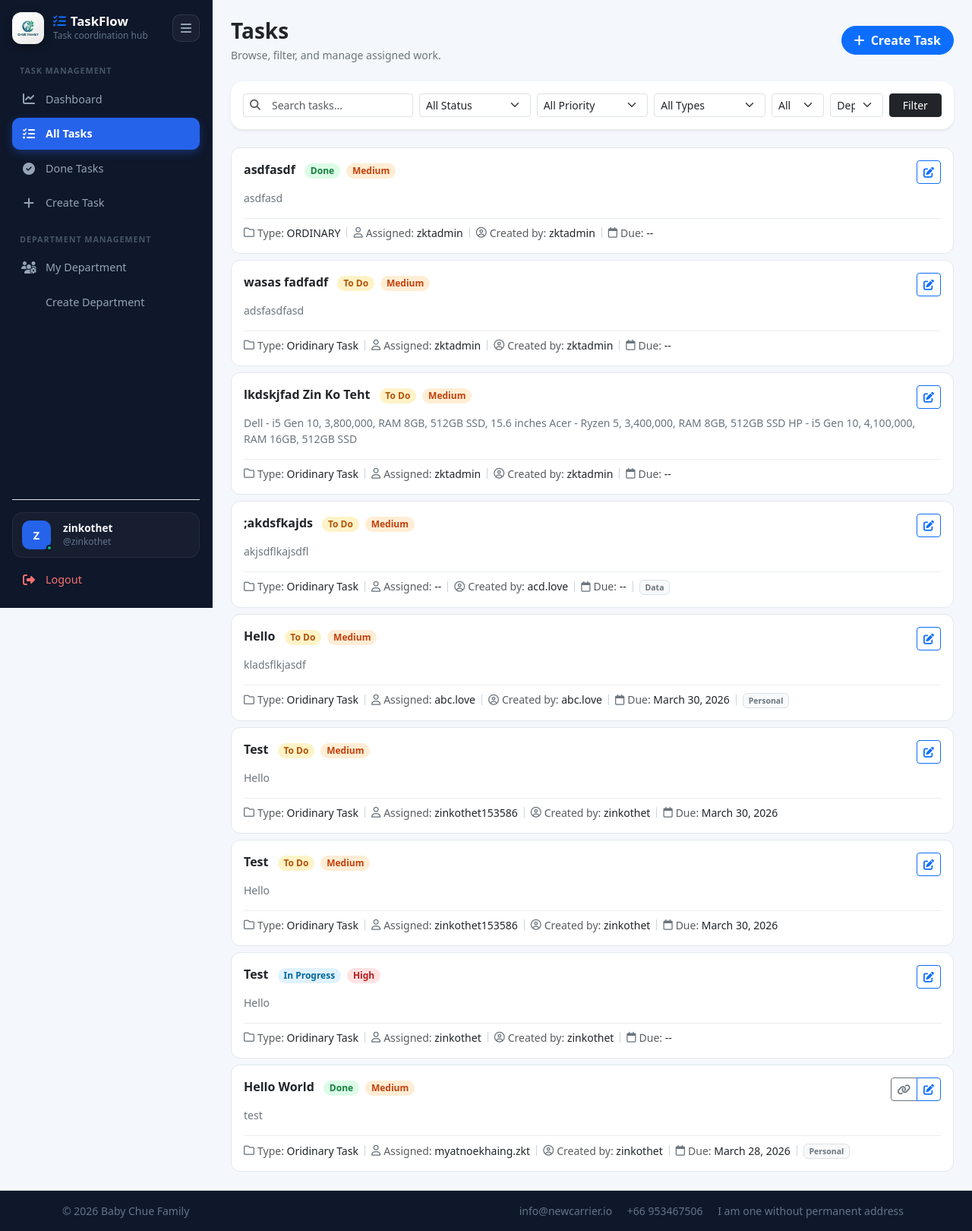
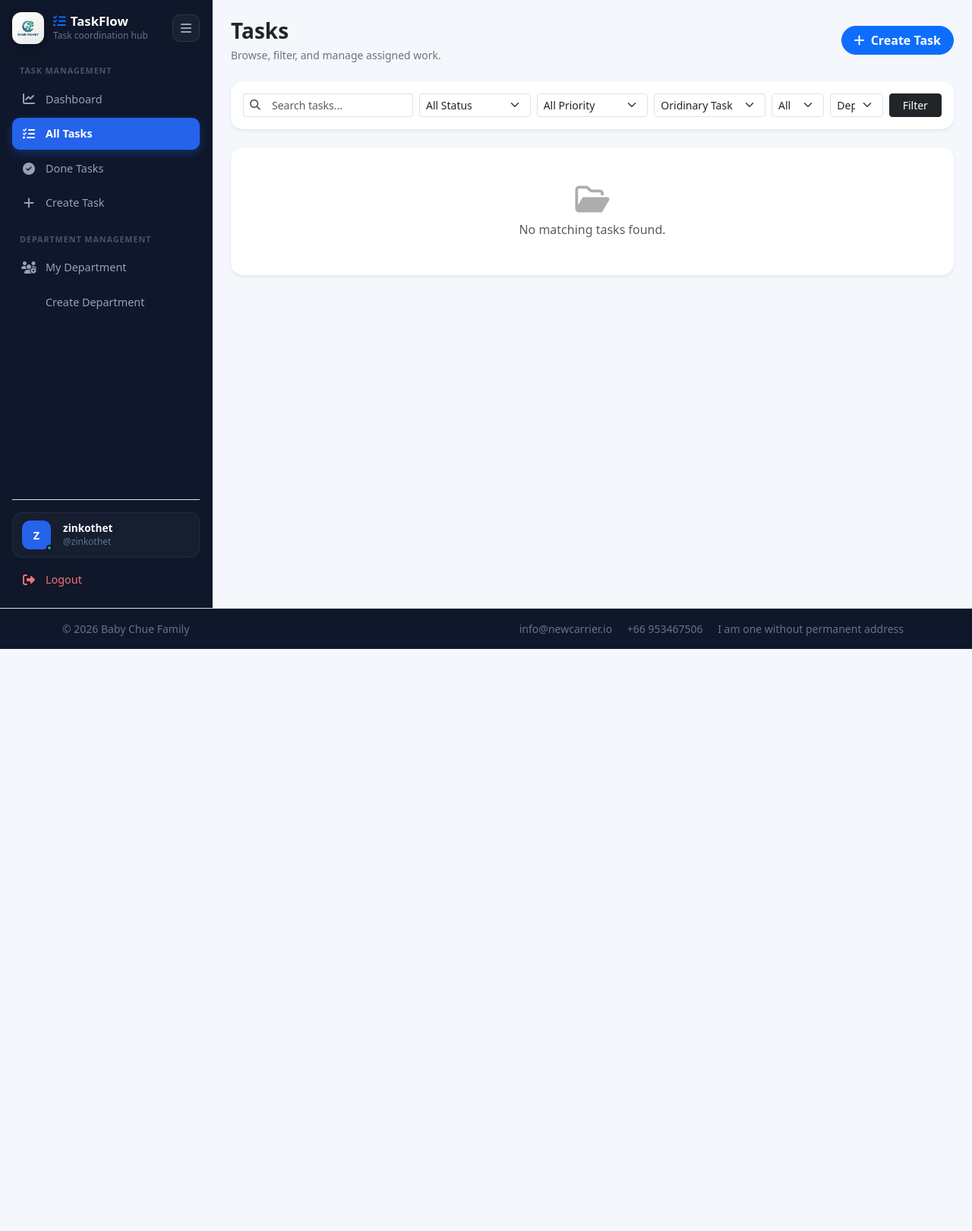
Before and after one commit to zinkothet134/Django-Task-Tracker, a Django app: page /tasks/list/ in a window 1280 px wide. Shown: the whole page at 76% size. After the commit the page ends 854 px from the top, so only its background shows below. Run offline with Django 5.2, Linux system fonts and the light colour scheme; a user stored in the database is signed in; data comes from the database, SQL or seed files in the repository; both versions use the stored data as it was after the commit.

Commit message:
Paination2

```diff
--- a/tasks/forms.py
+++ b/tasks/forms.py
@@ -84,7 +84,7 @@ class TaskForm(forms.ModelForm):
 
                 if not self.instance.pk and "task_nature" in self.fields:
                     # Replace 'GENERAL' with whatever your default choice key is called in your model choices!
-                    self.fields["task_nature"].initial = "ORIDINARY"
+                    self.fields["task_nature"].initial = "ORDINARY"
 
 class DepartmentForm(forms.ModelForm):
     class Meta:
--- a/tasks/models.py
+++ b/tasks/models.py
@@ -49,11 +49,11 @@ class Task(models.Model):
         (ORGANIZATION, 'Organization'),
     )
 
-    ORIDINARY = 'ORIDINARY'
+    ORDINARY = 'ORDINARY'
     UNFINISHED_WORK = 'UNFINISHED_WORK'
 
     TASK_NATURE_CHOICES = (
-        (ORIDINARY, 'Oridinary Task'),
+        (ORDINARY, 'Oridinary Task'),
         (UNFINISHED_WORK, 'Unfinished Work')
     )
 
@@ -65,7 +65,7 @@ class Task(models.Model):
     attachment_link = models.URLField(null=True, blank=True, help_text='Optional link to Google Drive, OneDrive, or any external resource')
     organization_id = models.CharField(max_length=100, blank=True, db_index=True)
     visibility = models.CharField(max_length=20, choices=VISIBILITY_CHOICES, default=PERSONAL)
-    task_nature = models.CharField(max_length=30, choices=TASK_NATURE_CHOICES, default=ORIDINARY)
+    task_nature = models.CharField(max_length=30, choices=TASK_NATURE_CHOICES, default=ORDINARY)
 
     department = models.ForeignKey(
         Department,
--- a/tasks/views.py
+++ b/tasks/views.py
@@ -9,6 +9,7 @@ from .models import Task, Department, Profile
 from django.conf import settings
 from django.core.mail import send_mail
 from openai import OpenAI
+from django.core.paginator import Paginator
 
 
 def _visible_tasks_for_user(user):
@@ -90,7 +91,7 @@ def task_list(request):
     tasks = _visible_tasks_for_user(request.user)
 
     keyword = (request.GET.get("q") or "").strip()
-    status = (request.GET.get("status") or "").strip()
+    raw_status = (request.GET.get("status") or "").strip()
     status_aliases = {
         "progress": Task.IN_PROGRESS,
         "in-progress": Task.IN_PROGRESS,
@@ -99,27 +100,33 @@ def task_list(request):
         "done": Task.DONE,
         "blocked": Task.BLOCKED,
     }
-    status = status_aliases.get(status.lower(), status)
+    status = status_aliases.get(raw_status.lower(), raw_status)
     priority = (request.GET.get("priority") or "").strip()
+    task_nature = (request.GET.get("task_nature") or Task.ORDINARY).strip()
     assignee = (request.GET.get("assignee") or request.GET.get("assigned") or "").strip()
     department = (request.GET.get("department") or "").strip()
     scope = (request.GET.get("scope") or "all").strip()
 
     if keyword:
         tasks = tasks.filter(
-            Q(title__icontains=keyword) |
-            Q(description__icontains=keyword) |
-            Q(attachment_link__icontains=keyword) |
-            Q(created_by__username__icontains=keyword) |
-            Q(assigned_to__username__icontains=keyword) |
-            Q(department__name__icontains=keyword)
+            Q(title__icontains=keyword)
+            | Q(description__icontains=keyword)
+            | Q(attachment_link__icontains=keyword)
+            | Q(created_by__username__icontains=keyword)
+            | Q(assigned_to__username__icontains=keyword)
+            | Q(department__name__icontains=keyword)
         )
 
-    if status:
-        tasks = tasks.filter(status=status)
+    if status == Task.DONE:
+        tasks = tasks.filter(status=Task.DONE)
+    else:
+        tasks = tasks.exclude(status=Task.DONE)
 
     if priority:
         tasks = tasks.filter(priority=priority)
+
+    if task_nature:
+        tasks = tasks.filter(task_nature=task_nature)
 
     if department:
         tasks = tasks.filter(department_id=department)
@@ -155,20 +162,34 @@ def task_list(request):
     elif scope == "assigned":
         tasks = tasks.filter(assigned_to=request.user)
 
+    tasks = tasks.order_by("-created_at")
+    paginator = Paginator(tasks, 10)
+    page_number = request.GET.get("page")
+    page_obj = paginator.get_page(page_number)
+
+    query_params = request.GET.copy()
+    if "page" in query_params:
+        query_params.pop("page")
+
     context = {
-        "tasks": tasks,
+        "tasks": page_obj,
+        "page_obj": page_obj,
+        "is_paginated": page_obj.has_other_pages(),
+        "current_querystring": query_params.urlencode(),
         "keyword": keyword,
         "selected_status": status,
+        "status_done": Task.DONE,
         "selected_priority": priority,
+        "selected_task_nature": task_nature,
         "selected_assignee": assignee,
         "selected_department": department,
         "selected_scope": scope,
         "status_choices": Task.STATUS_CHOICES,
         "priority_choices": Task.PRIORITY_CHOICES,
+        "task_nature_choices": Task.TASK_NATURE_CHOICES,
         "departments": Department.objects.filter(organization_id=user_organization_id).order_by("name") if user_organization_id else Department.objects.none(),
     }
     return render(request, "tasks/task_list.html", context)
-
 
 @login_required
 def task_create(request):
```
Also changed, not shown: tasks/templates/tasks/task_list.html (+54 -0 lines), db.sqlite3, tasks/migrations/0008_alter_task_task_nature.py (added).
